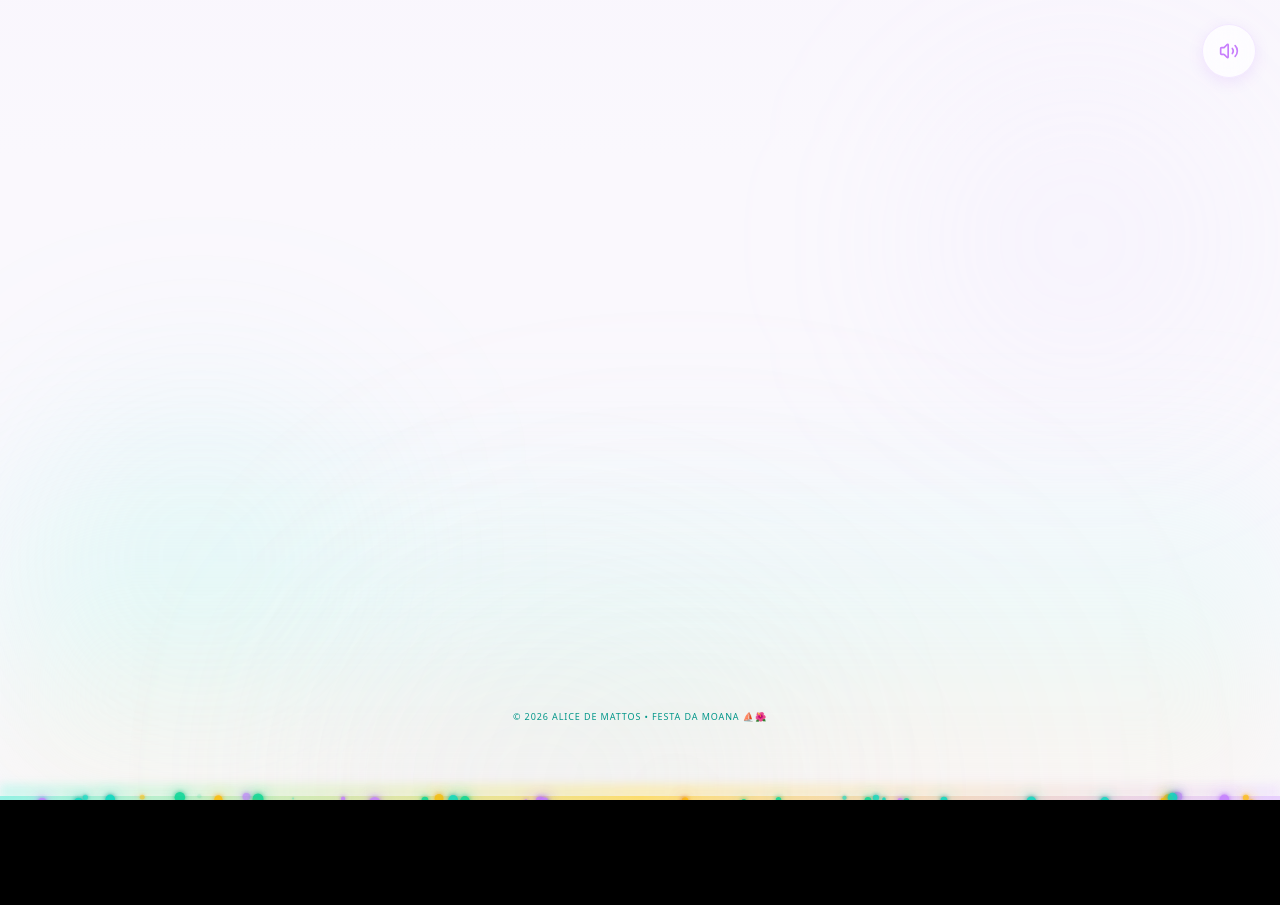
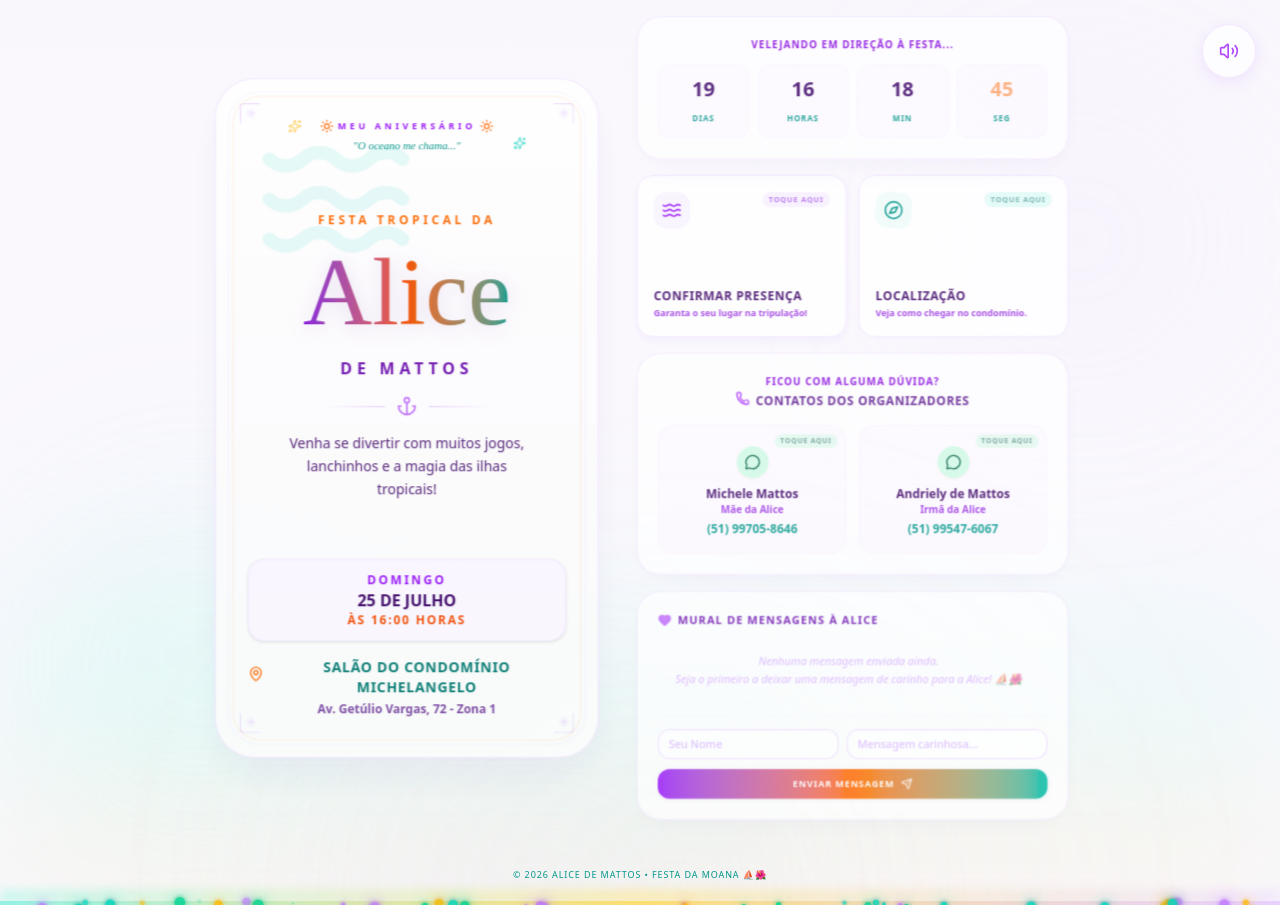
Before and after one commit to Pyuri213/Projeto-Alice-, a React (Vite) app: page / in a window 1280 px wide. Both pictures are taken after a click on the button 640 px from the left and 418 px from the top of the page. Before the commit the page ends 800 px from the top, so only its background shows below. Built offline with nearby package versions, Linux system fonts and the light colour scheme.

Commit message:
feat: enhance landing page visuals and transition
Add animated sparkle effects to the header branding and reduce the entrance transition delay for a snappier user experience.

```diff
--- a/src/App.tsx
+++ b/src/App.tsx
@@ -421,7 +421,7 @@ export default function App() {
 
     setTimeout(() => {
       setIsOpen(true);
-    }, 2000);
+    }, 1300);
   };
 
   const handleRSVPSubmit = (e: React.FormEvent) => {
@@ -508,8 +508,24 @@ export default function App() {
               initial={{ opacity: 0, y: -20 }}
               animate={{ opacity: 1, y: 0 }}
               transition={{ delay: 0.2 }}
-              className="text-center mb-8"
+              className="text-center mb-8 relative"
             >
+              {/* Sparkles / Glow Effects */}
+              <motion.div
+                animate={{ scale: [1, 1.2, 1], opacity: [0.3, 0.8, 0.3], rotate: [0, 15, -15, 0] }}
+                transition={{ repeat: Infinity, duration: 4, ease: "easeInOut" }}
+                className="absolute -top-4 -left-4 text-amber-400 opacity-65"
+              >
+                <Sparkles className="w-5 h-5" />
+              </motion.div>
+              <motion.div
+                animate={{ scale: [1.2, 1, 1.2], opacity: [0.8, 0.3, 0.8], rotate: [0, -15, 15, 0] }}
+                transition={{ repeat: Infinity, duration: 4.5, ease: "easeInOut" }}
+                className="absolute -bottom-2 -right-4 text-teal-400 opacity-65"
+              >
+                <Sparkles className="w-4 h-4" />
+              </motion.div>
+
               <div className="flex justify-center items-center gap-2 mb-2 text-purple-700">
                 <Sun className="w-5 h-5 animate-spin-slow text-orange-500" />
                 <span className="text-xs font-sans tracking-[0.3em] uppercase font-bold text-purple-800">UM CONVITE ALÉM DO HORIZONTE</span>
@@ -526,7 +542,7 @@ export default function App() {
               {/* Back flap (envelope base) */}
               <motion.div
                 animate={isOpening ? { rotateX: -180, z: -10 } : {}}
-                transition={{ duration: 1, ease: "easeInOut" }}
+                transition={{ duration: 0.7, ease: "easeOut" }}
                 style={{ transformOrigin: "top" }}
                 className="absolute inset-x-4 bottom-0 h-4/5 bg-gradient-to-b from-[#f2ecfc] to-[#e6f1f2] border-b border-x border-purple-200/40 rounded-b-3xl shadow-[0_15px_40px_rgba(107,33,168,0.1)] z-10 flex items-center justify-center overflow-hidden"
               >
@@ -536,8 +552,8 @@ export default function App() {
 
                 {/* Invitation card inside peeking out slightly */}
                 <motion.div
-                  animate={isOpening ? { y: -100, scale: 1.05, opacity: 1 } : { y: 0 }}
-                  transition={{ delay: 0.5, duration: 1, ease: "easeOut" }}
+                  animate={isOpening ? { y: -140, scale: 1.05, opacity: 1 } : { y: 0 }}
+                  transition={{ delay: 0.3, duration: 0.7, ease: "backOut" }}
                   className="w-11/12 h-5/6 bg-gradient-to-b from-white to-[#fafcff] border border-amber-300/30 rounded-2xl flex flex-col items-center justify-center p-4 shadow-2xl relative"
                 >
                    <p className="font-sans text-[10px] tracking-widest text-purple-600 font-bold">CONVITE DE ANIVERSÁRIO</p>
@@ -557,7 +573,7 @@ export default function App() {
               {/* Seal Wax Flap (glowing Te Fiti Heart Spiral) */}
               <motion.div
                 animate={isOpening ? { rotateX: 180, z: -20, opacity: 0 } : {}}
-                transition={{ duration: 1, ease: "easeInOut" }}
+                transition={{ duration: 0.7, ease: "easeOut" }}
                 style={{ transformOrigin: "top", clipPath: "polygon(0 0, 100% 0, 50% 100%)" }}
                 className="absolute inset-x-4 top-1/5 h-1/2 bg-gradient-to-b from-[#faf8fd] to-[#f3edf9] border-t border-x border-purple-200/30 rounded-t-3xl z-30 shadow-[0_-5px_15px_rgba(0,0,0,0.05)] flex flex-col items-center justify-center"
               >
@@ -645,7 +661,23 @@ export default function App() {
               </div>
 
               {/* Top logo header */}
-              <div className="text-center mt-4">
+              <div className="text-center mt-4 relative">
+                {/* Floating header sparkles */}
+                <motion.div
+                  animate={{ scale: [0.8, 1.2, 0.8], opacity: [0.4, 0.9, 0.4] }}
+                  transition={{ repeat: Infinity, duration: 3, ease: "easeInOut" }}
+                  className="absolute top-0 left-12 text-amber-400"
+                >
+                  <Sparkles className="w-3.5 h-3.5" />
+                </motion.div>
+                <motion.div
+                  animate={{ scale: [1.2, 0.8, 1.2], opacity: [0.9, 0.4, 0.9] }}
+                  transition={{ repeat: Infinity, duration: 3.5, ease: "easeInOut" }}
+                  className="absolute bottom-1 right-12 text-teal-400"
+                >
+                  <Sparkles className="w-3 h-3" />
+                </motion.div>
+
                 <span className="text-[9px] font-sans text-purple-600 tracking-[0.4em] uppercase font-bold flex items-center justify-center gap-1">
                    <Sun className="w-3.5 h-3.5 text-orange-500" /> MEU ANIVERSÁRIO <Sun className="w-3.5 h-3.5 text-orange-500" />
                 </span>
@@ -817,44 +849,50 @@ export default function App() {
               {/* CONTATOS / DÚVIDAS CARD */}
               <div className="bg-white/80 backdrop-blur-md border border-purple-100/80 rounded-3xl p-5 shadow-[0_8px_30px_rgba(107,33,168,0.04)] text-center">
                 <span className="text-[10px] font-sans text-purple-700 tracking-widest uppercase font-bold block mb-1">Ficou com alguma dúvida?</span>
-                <h4 className="font-sans text-xs text-purple-900 tracking-wider uppercase mb-3 flex items-center justify-center gap-1.5 font-bold">
+                <h4 className="font-sans text-xs text-purple-900 tracking-wider uppercase mb-4 flex items-center justify-center gap-1.5 font-black">
                   <Phone className="w-3.5 h-3.5 text-purple-600 animate-bounce" /> Contatos dos Organizadores
                 </h4>
 
-                <div className="grid grid-cols-1 sm:grid-cols-2 gap-2 text-left">
+                <div className="grid grid-cols-1 sm:grid-cols-2 gap-3 text-center">
                   {/* Mãe - Michele */}
-                  <a
+                  <motion.a
                     href="https://wa.me/5551997058646?text=Ol%C3%A1%20Michele!%20Tenho%20uma%20d%C3%BAvida%20sobre%20o%20anivers%C3%A1rio%20da%20Alice."
                     target="_blank"
                     rel="noopener noreferrer"
-                    className="flex items-center gap-3 bg-purple-50/40 border border-purple-100/40 p-2.5 rounded-xl hover:scale-[1.02] hover:border-purple-300 transition-all cursor-pointer group"
+                    whileHover={{ scale: 1.03, y: -2 }}
+                    whileTap={{ scale: 0.98 }}
+                    className="flex flex-col items-center justify-center text-center gap-2 bg-purple-50/40 border border-purple-100/40 p-4 rounded-2xl hover:border-purple-300 transition-all cursor-pointer group relative overflow-hidden"
                   >
-                    <div className="p-2 rounded-lg bg-emerald-100 text-emerald-600 flex items-center justify-center group-hover:bg-emerald-200 transition-colors shadow-xs">
+                    <span className="absolute top-2 right-2 text-[7px] bg-emerald-100 text-emerald-800 px-1.5 py-0.5 rounded-full font-black uppercase tracking-widest animate-pulse">Toque Aqui</span>
+                    <div className="p-2 rounded-full bg-emerald-100 text-emerald-600 flex items-center justify-center group-hover:bg-emerald-200 transition-colors shadow-xs mt-1">
                       <MessageCircle className="w-4 h-4 text-emerald-800" />
                     </div>
-                    <div className="flex-1 min-w-0">
-                      <span className="block text-[11px] font-bold text-purple-950 truncate">Michele Mattos</span>
-                      <span className="block text-[9px] text-purple-700/80 font-medium">Mãe da Alice</span>
-                      <span className="block text-[9px] text-teal-600 font-bold mt-0.5">(51) 99705-8646</span>
+                    <div className="w-full">
+                      <span className="block text-xs font-black text-purple-950">Michele Mattos</span>
+                      <span className="block text-[10px] text-purple-700/80 font-bold">Mãe da Alice</span>
+                      <span className="block text-xs text-teal-600 font-extrabold mt-1">(51) 99705-8646</span>
                     </div>
-                  </a>
+                  </motion.a>
 
                   {/* Irmã - Andriely */}
-                  <a
+                  <motion.a
                     href="https://wa.me/5551995476067?text=Ol%C3%A1%20Andriely!%20Tenho%20uma%20d%C3%BAvida%20sobre%20o%20anivers%C3%A1rio%20da%20Alice."
                     target="_blank"
                     rel="noopener noreferrer"
-                    className="flex items-center gap-3 bg-purple-50/40 border border-purple-100/40 p-2.5 rounded-xl hover:scale-[1.02] hover:border-purple-300 transition-all cursor-pointer group"
+                    whileHover={{ scale: 1.03, y: -2 }}
+                    whileTap={{ scale: 0.98 }}
+                    className="flex flex-col items-center justify-center text-center gap-2 bg-purple-50/40 border border-purple-100/40 p-4 rounded-2xl hover:border-purple-300 transition-all cursor-pointer group relative overflow-hidden"
                   >
-                    <div className="p-2 rounded-lg bg-emerald-100 text-emerald-600 flex items-center justify-center group-hover:bg-emerald-200 transition-colors shadow-xs">
+                    <span className="absolute top-2 right-2 text-[7px] bg-emerald-100 text-emerald-800 px-1.5 py-0.5 rounded-full font-black uppercase tracking-widest animate-pulse">Toque Aqui</span>
+                    <div className="p-2 rounded-full bg-emerald-100 text-emerald-600 flex items-center justify-center group-hover:bg-emerald-200 transition-colors shadow-xs mt-1">
                       <MessageCircle className="w-4 h-4 text-emerald-800" />
                     </div>
-                    <div className="flex-1 min-w-0">
-                      <span className="block text-[11px] font-bold text-purple-950 truncate">Andriely de Mattos</span>
-                      <span className="block text-[9px] text-purple-700/80 font-medium">Irmã da Alice</span>
-                      <span className="block text-[9px] text-teal-600 font-bold mt-0.5">(51) 99547-6067</span>
+                    <div className="w-full">
+                      <span className="block text-xs font-black text-purple-950">Andriely de Mattos</span>
+                      <span className="block text-[10px] text-purple-700/80 font-bold">Irmã da Alice</span>
+                      <span className="block text-xs text-teal-600 font-extrabold mt-1">(51) 99547-6067</span>
                     </div>
-                  </a>
+                  </motion.a>
                 </div>
               </div>
 
```
